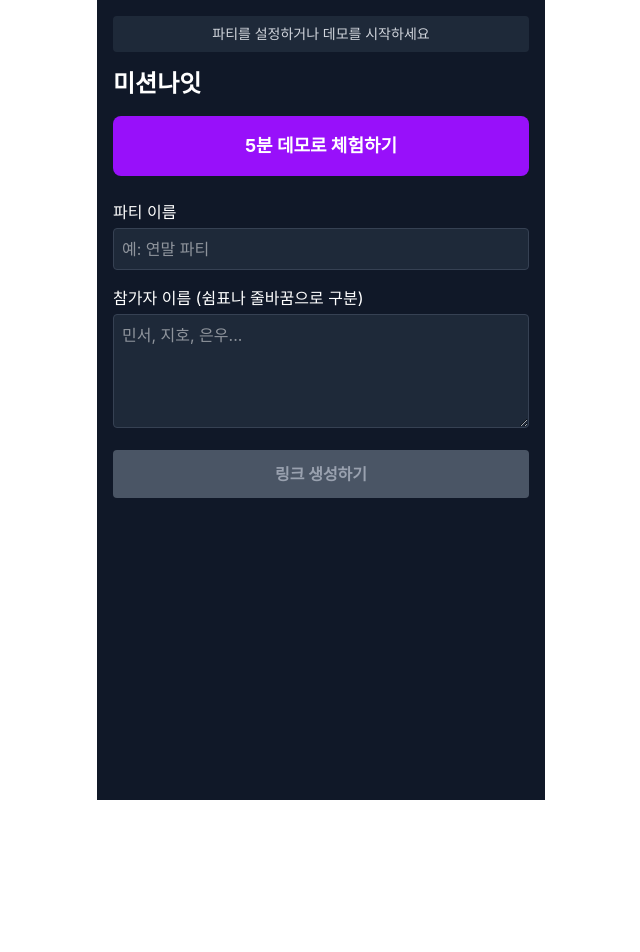
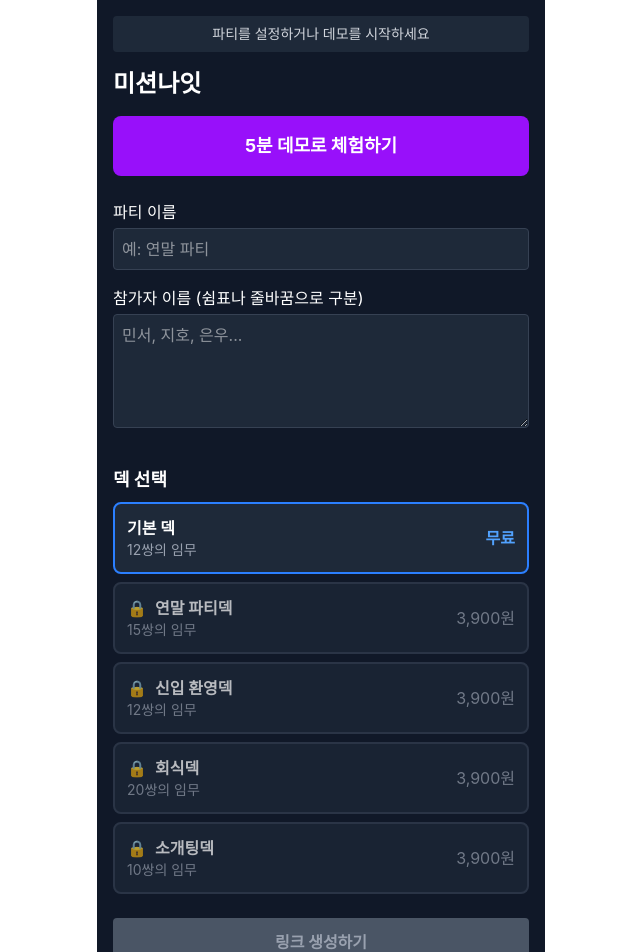
Before and after one commit to Jaeeun-B/2026_HackTheBeat, a React (Vite) app: page /#/ in a window 1280 px wide. Shown: the top 952 px of the page, without its empty margins (319-959 px from the left). Before the commit the page ends 800 px from the top, so only its background shows below. Built offline with nearby package versions, Linux system fonts and the light colour scheme.

Commit message:
T10: Add themed deck showcase

```diff
--- a/src/screens/Home.tsx
+++ b/src/screens/Home.tsx
@@ -16,6 +16,7 @@
   const [guestsInput, setGuestsInput] = useState(carryState?.g ? carryState.g.join('\n') : '');
   const [generated, setGenerated] = useState<{ name: string, link: string }[] | null>(null);
   const [revealLink, setRevealLink] = useState<string>('');
+  const [selectedDeck, setSelectedDeck] = useState<string>('basic');
 
   const guests = useMemo(() => {
     return guestsInput.split(/[\n,]+/).map((g: string) => g.trim()).filter((g: string) => g.length > 0);
@@ -124,10 +125,52 @@
             </p>
           )}
 
+          <div className="mt-4">
+            <h3 className="text-lg font-bold mb-2">덱 선택</h3>
+            <div className="flex flex-col gap-2">
+              <div
+                className="p-3 border-2 border-blue-500 bg-gray-800 rounded-lg cursor-pointer flex justify-between items-center"
+                onClick={() => setSelectedDeck('basic')}
+              >
+                <div>
+                  <div className="font-bold">기본 덱</div>
+                  <div className="text-sm text-gray-400">{deckBasic.pairs.length}쌍의 임무</div>
+                </div>
+                <div className="text-blue-400 font-bold">무료</div>
+              </div>
+
+              {[
+                { id: 'yearend', name: '연말 파티덱', pairs: 15 },
+                { id: 'welcome', name: '신입 환영덱', pairs: 12 },
+                { id: 'company', name: '회식덱', pairs: 20 },
+                { id: 'dating', name: '소개팅덱', pairs: 10 }
+              ].map(deck => (
+                <div
+                  key={deck.id}
+                  className={`p-3 border-2 rounded-lg cursor-pointer flex justify-between items-center ${selectedDeck === deck.id ? 'border-purple-500 bg-gray-800' : 'border-gray-700 bg-gray-800 opacity-70'}`}
+                  onClick={() => setSelectedDeck(deck.id)}
+                >
+                  <div>
+                    <div className="font-bold flex items-center gap-2">
+                      <span>🔒</span> {deck.name}
+                    </div>
+                    <div className="text-sm text-gray-400">{deck.pairs}쌍의 임무</div>
+                  </div>
+                  <div className="text-gray-400">3,900원</div>
+                </div>
+              ))}
+            </div>
+            {selectedDeck !== 'basic' && (
+              <p className="text-purple-400 text-sm mt-3 p-2 bg-gray-800 rounded">
+                출시 예정입니다. 기본 덱으로 시작할 수 있어요
+              </p>
+            )}
+          </div>
+
           <button
             onClick={handleCreate}
             disabled={!canCreate}
-            className={`p-3 rounded font-bold ${canCreate ? 'bg-blue-600 hover:bg-blue-700' : 'bg-gray-600 text-gray-400 cursor-not-allowed'}`}
+            className={`p-3 rounded font-bold ${canCreate ? 'bg-blue-600 hover:bg-blue-700' : 'bg-gray-600 text-gray-400 cursor-not-allowed'} mt-2`}
           >
             링크 생성하기
           </button>
```
Also changed, not shown: progress.txt, 1 other file (tests, documents, lock files or other folders).
